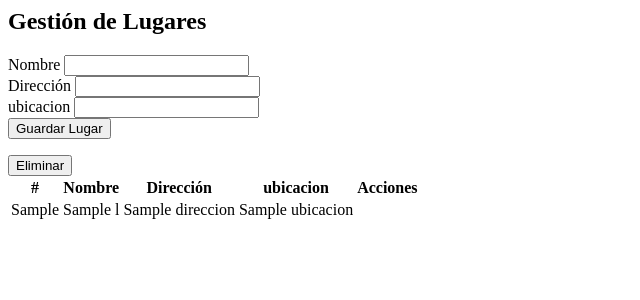
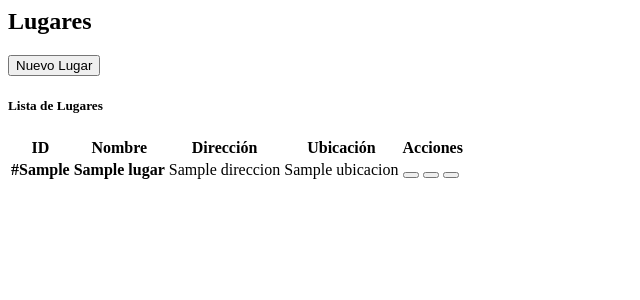
Before and after one commit to Tania2809/Practica1AS, a Flask app: template templates/lugares.html in a window 1280 px wide. Shown: the top 300 px of the page, without its empty margins (0-640 px from the left). Run offline with Flask 3, Linux system fonts and the light colour scheme; the template is opened without the code that fills it: most values are stand-ins (such as "Sample title", 1, 10 or a date in 2020).

Commit message:
Update lugares.html

```diff
--- a/templates/lugares.html
+++ b/templates/lugares.html
@@ -1,52 +1,73 @@
-<div ng-controller="lugaresCtrl" class="container mt-4">
-    <h2 class="mb-3">Gestión de Lugares</h2>
-
-    <!-- Formulario nuevo lugar -->
-    <form ng-submit="guardar(nuevoLugar)" class="card p-3 mb-4">
-        <div class="row g-3">
-            <div class="col-md-6">
-                <label class="form-label">Nombre</label>
-                <input type="text" ng-model="nuevoLugar.nombre" class="form-control" required>
+<div class="container-fluid">
+    <div class="d-flex justify-content-between align-items-center mb-4">
+        <h2 class="mb-0">Lugares</h2>
+        <button class="btn btn-primary" data-bs-toggle="modal" data-bs-target="#modalLugar">
+            <i class="fas fa-plus me-2"></i>Nuevo Lugar
+        </button>
     </div>
 
-            <div class="col-md-6">
-                <label class="form-label">Dirección</label>
-                <input type="text" ng-model="nuevoLugar.direccion" class="form-control" required>
+    <div class="card">
+        <div class="card-header bg-light">
+            <h5 class="card-title mb-0">Lista de Lugares</h5>
         </div>
-
-            <div class="col-md-6">
-                <label class="form-label">ubicacion</label>
-                <input type="text" ng-model="nuevoLugar.ubicacion" class="form-control" required>
-            </div>
-
-            <div class="col-12 text-end">
-                <button type="submit" class="btn btn-success">Guardar Lugar</button>
-            </div>
-        </div>
-    </form>
-
-    <!-- Tabla de lugares -->
-    <table class="table table-striped">
+        <div class="card-body">
+            <div class="table-responsive">
+                <table class="table table-hover table-striped">
                     <thead class="table-dark">
                         <tr>
-                <th>#</th>
+                            <th>ID</th>
                             <th>Nombre</th>
                             <th>Dirección</th>
-                <th>ubicacion</th>
+                            <th>Ubicación</th>
                             <th>Acciones</th>
                         </tr>
                     </thead>
                     <tbody>
-           <tr ng-repeat="l in lugares">
-               <td>{{ l.idLugar }}</td>
-               <td>{{ l.nombreLugar }}</td>
-               <td>{{ l.direccion }}</td>
-               <td>{{ l.ubicacion }}</td>
-                    <button class="btn btn-danger btn-sm" ng-click="eliminar(l.id)">
-                        Eliminar
+                        {% for lugar in lugares %}
+                        <tr>
+                            <td><strong>#{{ lugar.idLugar }}</strong></td>
+                            <td>
+                                <strong>{{ lugar.nombreLugar }}</strong>
+                            </td>
+                            <td>
+                                {% if lugar.direccion %}
+                                    {{ lugar.direccion }}
+                                {% else %}
+                                    <span class="text-muted">No especificada</span>
+                                {% endif %}
+                            </td>
+                            <td>
+                                {% if lugar.ubicacion %}
+                                    {{ lugar.ubicacion }}
+                                {% else %}
+                                    <span class="text-muted">No especificada</span>
+                                {% endif %}
+                            </td>
+                            <td>
+                                <div class="btn-group btn-group-sm">
+                                    <button class="btn btn-outline-primary" title="Editar">
+                                        <i class="fas fa-edit"></i>
                                     </button>
+                                    <button class="btn btn-outline-info" title="Ver eventos">
+                                        <i class="fas fa-calendar"></i>
+                                    </button>
+                                    <button class="btn btn-outline-danger" title="Eliminar">
+                                        <i class="fas fa-trash"></i>
+                                    </button>
+                                </div>
                             </td>
                         </tr>
+                        {% else %}
+                        <tr>
+                            <td colspan="5" class="text-center text-muted py-4">
+                                <i class="fas fa-map-marker-alt fa-2x mb-2"></i>
+                                <p>No hay lugares registrados</p>
+                            </td>
+                        </tr>
+                        {% endfor %}
                     </tbody>
                 </table>
             </div>
+        </div>
+    </div>
+</div>
```
Lines whose indentation alone changed are shown as unchanged.
